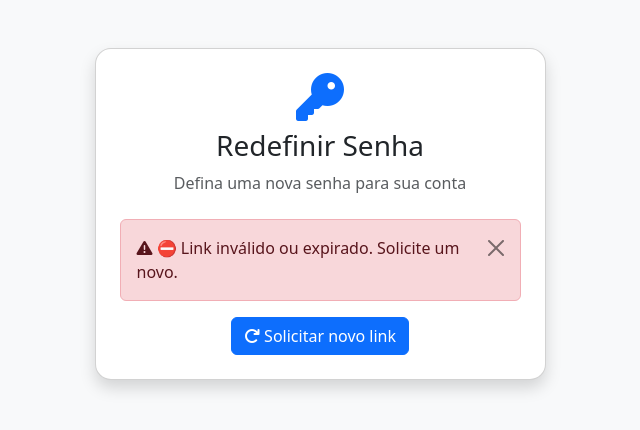
After one commit to vigilanciasocioassistencialjp-maker/sistema-beneficios-semasf, a Flask app: page /redefinir_senha/1 in a window 1280 px wide. The commit adds this page. Shown: the top 430 px of the page, without its empty margins (320-960 px from the left). Run offline with Flask 3, Linux system fonts and the light colour scheme; data that the repository does not hold is empty; parts of the project's set-up code (start-up, migrations or seed data) failed here and were passed over; some libraries are stand-ins or nearby versions.

Commit message:
Adiciona recuperacao de senha por e-mail
Usuarios sem senha lembrada agora podem redefini-la via link enviado
por e-mail (SendGrid), com token de uso unico e expiracao de 1h. Como
a tabela de usuarios nao tinha e-mail cadastrado, o login passa a
exigir o cadastro na primeira vez que faltar, e administradores podem
cadastrar/editar o e-mail de qualquer usuario na tela de gerenciamento.

```diff
--- a/app.py
+++ b/app.py
@@ -204,6 +204,11 @@ tentativas_login = defaultdict(list)
 MAX_TENTATIVAS = 5
 BLOQUEIO_MINUTOS = 15
 
+# 🛡️ Força bruta - recuperação de senha
+tentativas_recuperacao = defaultdict(list)
+MAX_TENTATIVAS_RECUPERACAO = 5
+RESET_TOKEN_VALIDADE_MINUTOS = 60
+
 # 🔧 Criar banco
 criar_banco()
 
@@ -290,6 +295,36 @@ def enviar_backup_email():
         logger.error(f"Erro no backup automatico: {e}")
         raise
 
+def enviar_email_recuperacao_senha(destinatario, nome, link):
+    """Envia o link de redefinição de senha via SendGrid. Retorna True/False."""
+    if not SENDGRID_API_KEY:
+        logger.error("Recuperação de senha: SENDGRID_API_KEY não configurada.")
+        return False
+    try:
+        corpo = (
+            f"Olá, {nome}!\n\n"
+            f"Recebemos uma solicitação para redefinir a senha da sua conta no "
+            f"Sistema de Benefícios Eventuais - SEMASF Ji-Paraná.\n\n"
+            f"Para criar uma nova senha, acesse o link abaixo (válido por "
+            f"{RESET_TOKEN_VALIDADE_MINUTOS} minutos):\n{link}\n\n"
+            f"Se você não solicitou essa alteração, apenas ignore este e-mail "
+            f"e sua senha atual continuará funcionando normalmente.\n\n"
+            f"-- Sistema SEMASF"
+        )
+        mensagem = Mail(
+            from_email=EMAIL_REMETENTE,
+            to_emails=destinatario,
+            subject="[SEMASF] Redefinição de senha",
+            plain_text_content=corpo
+        )
+        sg = SendGridAPIClient(SENDGRID_API_KEY)
+        response = sg.send(mensagem)
+        logger.info(f"E-mail de recuperação de senha enviado para {destinatario} — status {response.status_code}")
+        return True
+    except Exception as e:
+        logger.error(f"Erro ao enviar e-mail de recuperação de senha para {destinatario}: {e}")
+        return False
+
 scheduler = BackgroundScheduler(timezone='America/Porto_Velho')
 scheduler.add_job(
     func=enviar_backup_email,
@@ -427,7 +462,7 @@ def login():
         senha = request.form["senha"]
         conexao = get_db()
         cursor = conexao.cursor()
-        cursor.execute("SELECT usuario, senha, perfil, primeiro_acesso, cras, nome FROM usuarios WHERE usuario = %s", (usuario,))
+        cursor.execute("SELECT usuario, senha, perfil, primeiro_acesso, cras, nome, email FROM usuarios WHERE usuario = %s", (usuario,))
         dados = cursor.fetchone()
         cursor.close()
         conexao.close()
@@ -441,12 +476,91 @@ def login():
             logger.info(f"Login: {dados[0]}")
             if dados[3] == 1:
                 return redirect(url_for("trocar_senha", primeiro_acesso=True))
+            if not dados[6]:
+                return redirect(url_for("definir_email"))
             return redirect(url_for("dashboard") if dados[2] in ['admin', 'gestor'] else url_for("solicitacoes"))
         else:
             tentativas_login[ip].append(agora)
             erro = "❌ Usuário ou senha incorretos!"
 
     return render_template("login.html", erro=erro, bloqueado=False)
+
+# =====================================================
+# ESQUECI / REDEFINIR SENHA
+# =====================================================
+
+@app.route("/esqueci_senha", methods=["GET", "POST"])
+def esqueci_senha():
+    erro = sucesso = None
+    if request.method == "POST":
+        ip = request.remote_addr
+        agora = datetime.now(FUSO_RONDONIA)
+        tentativas_recuperacao[ip] = [t for t in tentativas_recuperacao[ip] if t > agora - timedelta(minutes=BLOQUEIO_MINUTOS)]
+
+        if len(tentativas_recuperacao[ip]) >= MAX_TENTATIVAS_RECUPERACAO:
+            erro = f"⛔ Muitas tentativas. Aguarde {BLOQUEIO_MINUTOS} min."
+        else:
+            tentativas_recuperacao[ip].append(agora)
+            usuario_login = request.form.get("usuario", "").strip()
+            conexao = get_db()
+            cursor = conexao.cursor()
+            cursor.execute("SELECT usuario, nome, email FROM usuarios WHERE usuario = %s", (usuario_login,))
+            dados = cursor.fetchone()
+            if dados and dados[2]:
+                token_bruto = secrets.token_urlsafe(32)
+                token_hash = hashlib.sha256(token_bruto.encode()).hexdigest()
+                expira = agora + timedelta(minutes=RESET_TOKEN_VALIDADE_MINUTOS)
+                cursor.execute(
+                    "UPDATE usuarios SET reset_token = %s, reset_token_expira = %s WHERE usuario = %s",
+                    (token_hash, expira, dados[0])
+                )
+                conexao.commit()
+                link = url_for("redefinir_senha", token=token_bruto, _external=True)
+                enviar_email_recuperacao_senha(dados[2], dados[1], link)
+                logger.info(f"Recuperação de senha solicitada: {dados[0]}")
+            conexao.close()
+            # Mensagem genérica: não revela se o usuário existe ou tem e-mail cadastrado
+            sucesso = "✅ Se o usuário existir e tiver um e-mail cadastrado, enviamos um link de redefinição de senha."
+    return render_template("esqueci_senha.html", erro=erro, sucesso=sucesso)
+
+@app.route("/redefinir_senha/<token>", methods=["GET", "POST"])
+def redefinir_senha(token):
+    erro = sucesso = None
+    token_hash = hashlib.sha256(token.encode()).hexdigest()
+    conexao = get_db()
+    cursor = conexao.cursor()
+    cursor.execute("SELECT usuario, reset_token_expira FROM usuarios WHERE reset_token = %s", (token_hash,))
+    dados = cursor.fetchone()
+    conexao.close()
+
+    agora = datetime.now(FUSO_RONDONIA)
+    token_valido = bool(dados) and dados[1] is not None and dados[1] > agora
+
+    if not token_valido:
+        return render_template("redefinir_senha.html", erro="⛔ Link inválido ou expirado. Solicite um novo.",
+                               sucesso=None, token_valido=False)
+
+    if request.method == "POST":
+        nova = request.form.get("nova_senha", "")
+        confirma = request.form.get("confirmar_senha", "")
+        if len(nova) < 6: erro = "Mínimo 6 caracteres!"
+        elif nova != confirma: erro = "Senhas não conferem!"
+        elif not any(c.isupper() for c in nova): erro = "Precisa de maiúscula!"
+        elif not any(c.isdigit() for c in nova): erro = "Precisa de número!"
+        else:
+            hash_nova = bcrypt.hashpw(nova.encode('utf-8'), bcrypt.gensalt()).decode('utf-8')
+            conexao = get_db()
+            cursor = conexao.cursor()
+            cursor.execute(
+                "UPDATE usuarios SET senha = %s, primeiro_acesso = 0, reset_token = NULL, reset_token_expira = NULL WHERE usuario = %s",
+                (hash_nova, dados[0])
+            )
+            conexao.commit()
+            conexao.close()
+            logger.info(f"Senha redefinida via recuperação por e-mail: {dados[0]}")
+            sucesso = "✅ Senha redefinida com sucesso! Você já pode fazer login."
+
+    return render_template("redefinir_senha.html", erro=erro, sucesso=sucesso, token_valido=True)
 
 # =====================================================
 # TROCAR SENHA
@@ -475,6 +589,29 @@ def trocar_senha():
             if request.args.get('primeiro_acesso'):
                 return redirect(url_for("dashboard") if current_user.perfil in ['admin', 'gestor'] else url_for("solicitacoes"))
     return render_template("trocar_senha.html", erro=erro, sucesso=sucesso)
+
+# =====================================================
+# DEFINIR EMAIL (obrigatório para habilitar recuperação de senha)
+# =====================================================
+
+@app.route("/definir_email", methods=["GET", "POST"])
+@login_required
+def definir_email():
+    erro = None
+    if request.method == "POST":
+        email = request.form.get("email", "").strip()
+        if not email or '@' not in email or '.' not in email.split('@')[-1]:
+            erro = "Informe um e-mail válido."
+        else:
+            conexao = get_db()
+            cursor = conexao.cursor()
+            cursor.execute("UPDATE usuarios SET email = %s WHERE usuario = %s", (email, current_user.id))
+            conexao.commit()
+            conexao.close()
+            logger.info(f"E-mail cadastrado: {current_user.id}")
+            flash("✅ E-mail cadastrado com sucesso!", "success")
+            return redirect(url_for("dashboard") if current_user.perfil in ['admin', 'gestor'] else url_for("solicitacoes"))
+    return render_template("definir_email.html", erro=erro)
 
 # =====================================================
 # LOGOUT
@@ -2705,7 +2842,7 @@ def listar_usuarios():
         return redirect(url_for("dashboard"))
     conexao = get_db()
     cursor = conexao.cursor()
-    cursor.execute("SELECT id, usuario, nome, perfil, cras FROM usuarios ORDER BY id")
+    cursor.execute("SELECT id, usuario, nome, perfil, cras, email FROM usuarios ORDER BY id")
     usuarios = cursor.fetchall()
     conexao.close()
     lista_cras = get_lista_cras()
@@ -2864,6 +3001,25 @@ def editar_cras_usuario(id):
     flash("✅ CRAS atualizado!", "success")
     return redirect(url_for("listar_usuarios"))
 
+@app.route("/usuario/editar_email/<int:id>", methods=["POST"])
+@login_required
+def editar_email_usuario(id):
+    # Somente administradores podem cadastrar/alterar o e-mail de outro usuário
+    if current_user.perfil != 'admin':
+        return "Acesso negado", 403
+    email = request.form.get("email", "").strip()
+    if email and ('@' not in email or '.' not in email.split('@')[-1]):
+        flash("❌ Informe um e-mail válido.", "danger")
+        return redirect(url_for("listar_usuarios"))
+    conexao = get_db()
+    cursor = conexao.cursor()
+    cursor.execute("UPDATE usuarios SET email = %s WHERE id = %s", (email or None, id))
+    conexao.commit()
+    conexao.close()
+    logger.info(f"E-mail do usuário ID={id} alterado por {current_user.id}")
+    flash("✅ E-mail atualizado!", "success")
+    return redirect(url_for("listar_usuarios"))
+
 @app.route("/usuario/alterar_senha", methods=["POST"])
 @login_required
 def alterar_senha_simples():
--- a/templates/login.html
+++ b/templates/login.html
@@ -60,6 +60,12 @@
                 </button>
             </form>
 
+            <div class="text-center mt-3">
+                <a href="{{ url_for('esqueci_senha') }}" class="text-decoration-none small">
+                    <i class="fas fa-question-circle"></i> Esqueci minha senha
+                </a>
+            </div>
+
             <hr class="my-4">
             <div class="text-center">
                 <small class="text-muted">
--- /dev/null
+++ b/templates/redefinir_senha.html
@@ -0,0 +1,127 @@
+<!DOCTYPE html>
+<html lang="pt-br">
+<head>
+    <meta charset="UTF-8">
+    <meta name="viewport" content="width=device-width, initial-scale=1.0">
+    <title>Redefinir Senha - Sistema de Benefícios Eventuais</title>
+    <link href="https://cdn.jsdelivr.net/npm/bootstrap@5.3.3/dist/css/bootstrap.min.css" rel="stylesheet">
+    <link rel="stylesheet" href="https://cdnjs.cloudflare.com/ajax/libs/font-awesome/6.4.0/css/all.min.css">
+    <style>
+        .password-requirements {
+            font-size: 12px;
+            color: #6c757d;
+            margin-top: 5px;
+        }
+        .password-requirements i {
+            margin-right: 5px;
+        }
+    </style>
+</head>
+<body class="bg-light">
+
+<div class="container mt-5">
+    <div class="row justify-content-center">
+        <div class="col-md-5">
+            <div class="card shadow rounded-4">
+                <div class="card-body p-4">
+                    <div class="text-center mb-4">
+                        <i class="fas fa-key fa-3x text-primary"></i>
+                        <h3 class="mt-2">Redefinir Senha</h3>
+                        <p class="text-muted">Defina uma nova senha para sua conta</p>
+                    </div>
+
+                    {% if erro %}
+                    <div class="alert alert-danger alert-dismissible fade show" role="alert">
+                        <i class="fas fa-exclamation-triangle"></i> {{ erro }}
+                        <button type="button" class="btn-close" data-bs-dismiss="alert"></button>
+                    </div>
+                    {% endif %}
+
+                    {% if sucesso %}
+                    <div class="alert alert-success text-center" role="alert">
+                        <i class="fas fa-check-circle fa-2x mb-2"></i>
+                        <h5>{{ sucesso }}</h5>
+                    </div>
+                    <div class="text-center mt-3">
+                        <a href="{{ url_for('login') }}" class="btn btn-primary">
+                            <i class="fas fa-sign-in-alt"></i> Ir para o login
+                        </a>
+                    </div>
+                    {% elif token_valido %}
+                    <form method="POST">
+                        <input type="hidden" name="csrf_token" value="{{ csrf_token() }}">
+
+                        <div class="mb-3">
+                            <label class="form-label">
+                                <i class="fas fa-lock"></i> Nova Senha
+                            </label>
+                            <div class="input-group">
+                                <input type="password" name="nova_senha" class="form-control" id="nova_senha" required>
+                                <button type="button" class="btn btn-outline-secondary btn-ver-senha" tabindex="-1">
+                                    <i class="fas fa-eye"></i>
+                                </button>
+                            </div>
+                            <div class="password-requirements">
+                                <i class="fas fa-info-circle"></i> Mínimo de 6 caracteres, 1 maiúscula e 1 número
+                            </div>
+                        </div>
+
+                        <div class="mb-4">
+                            <label class="form-label">
+                                <i class="fas fa-check-circle"></i> Confirmar Nova Senha
+                            </label>
+                            <div class="input-group">
+                                <input type="password" name="confirmar_senha" class="form-control" id="confirmar_senha" required>
+                                <button type="button" class="btn btn-outline-secondary btn-ver-senha" tabindex="-1">
+                                    <i class="fas fa-eye"></i>
+                                </button>
+                            </div>
+                        </div>
+
+                        <button type="submit" class="btn btn-success w-100 py-2">
+                            <i class="fas fa-save"></i> Redefinir Senha
+                        </button>
+                    </form>
+                    {% else %}
+                    <div class="text-center mt-3">
+                        <a href="{{ url_for('esqueci_senha') }}" class="btn btn-primary">
+                            <i class="fas fa-redo"></i> Solicitar novo link
+                        </a>
+                    </div>
+                    {% endif %}
+                </div>
+            </div>
+        </div>
+    </div>
+</div>
+
+<script>
+    document.querySelectorAll('.btn-ver-senha').forEach(btn => {
+        btn.addEventListener('click', function() {
+            const input = this.previousElementSibling;
+            const icon  = this.querySelector('i');
+            if (input.type === 'password') {
+                input.type = 'text';
+                icon.className = 'fas fa-eye-slash';
+            } else {
+                input.type = 'password';
+                icon.className = 'fas fa-eye';
+            }
+        });
+    });
+
+    document.getElementById('confirmar_senha')?.addEventListener('input', function() {
+        const novaSenha = document.getElementById('nova_senha').value;
+        const confirmar = this.value;
+
+        if (novaSenha !== confirmar) {
+            this.setCustomValidity('As senhas não coincidem');
+        } else {
+            this.setCustomValidity('');
+        }
+    });
+</script>
+
+<script src="https://cdn.jsdelivr.net/npm/bootstrap@5.3.3/dist/js/bootstrap.bundle.min.js"></script>
+</body>
+</html>
```
Also changed, not shown: banco.py (+12 -0 lines), templates/definir_email.html (added, +54 -0 lines), templates/esqueci_senha.html (added, +67 -0 lines), templates/usuarios.html (+15 -0 lines).
